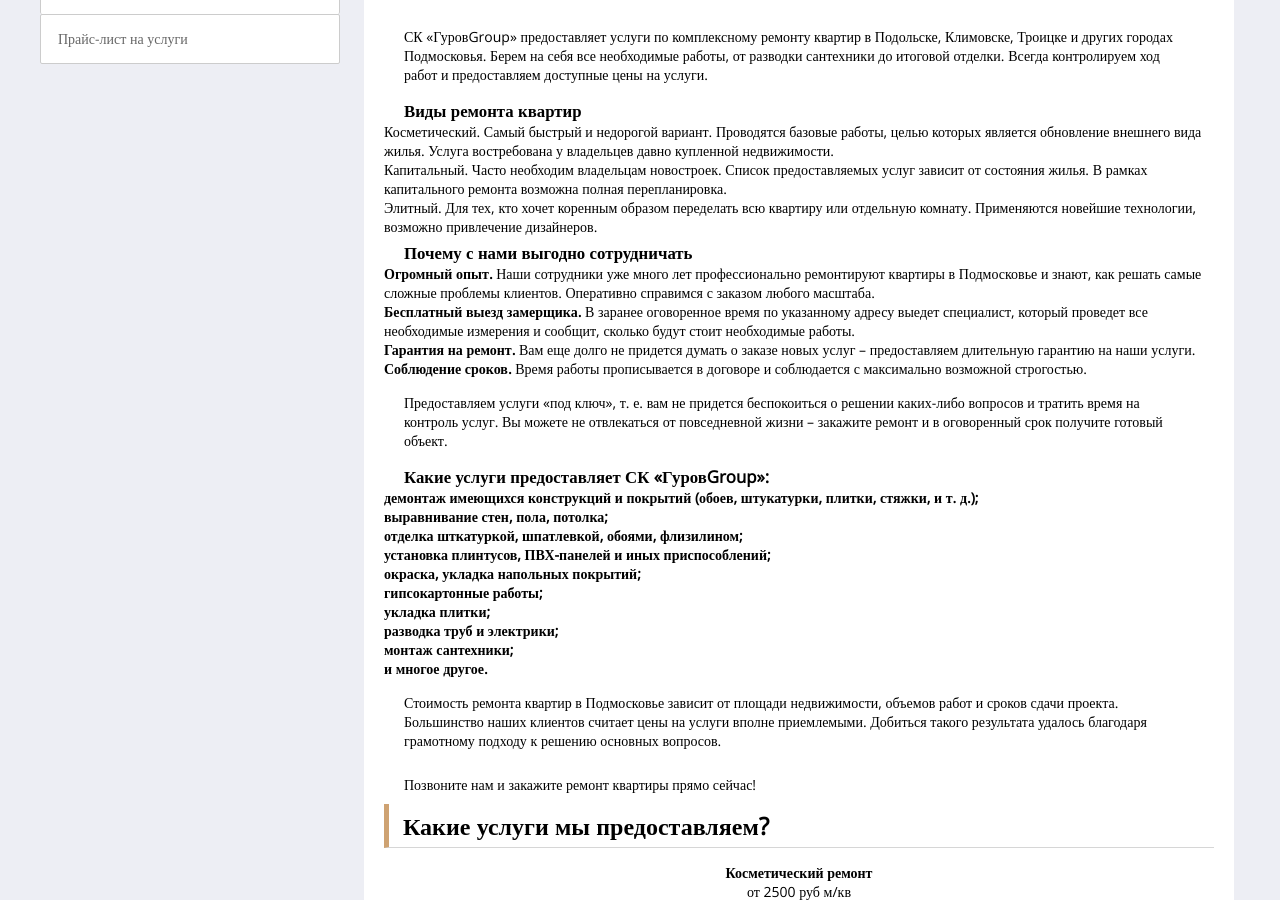
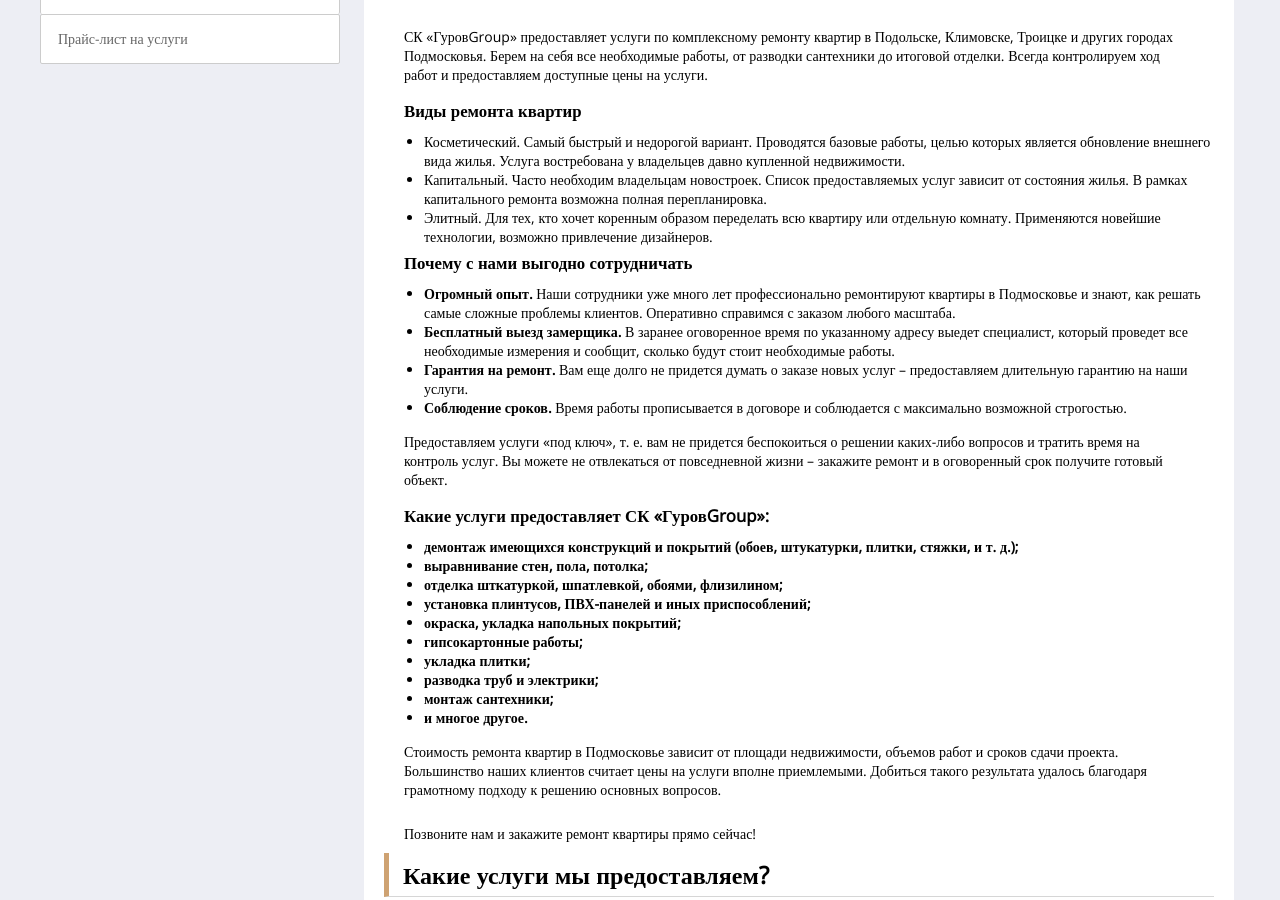
Before and after one commit to ZenkiOo/GUROV-v.1, a plain HTML site: page index.html in a window 1280 px wide. Shown: the part 896-1796 px from the top of the page. Drawn offline with nearby package versions, Linux system fonts and the light colour scheme.

Commit message:
mp_list styling (version 0.9.1)

```diff
--- a/mainCss.css
+++ b/mainCss.css
@@ -443,16 +443,17 @@ color: #fff;
 .title_med {
 
     display: block;
-    padding: 5px 20px 0 20px;
+    padding: 5px 20px 10px 20px;
     font-weight: bold;
     font-size: larger;
 
-} */
+}
  .mp_list ul li {
 
-    padding: 5px 20px 5px 30px;
-
-} */
+    list-style: disc;
+    margin-left: 40px;
+
+}
 .main_services {
 
     display: flex;
```
